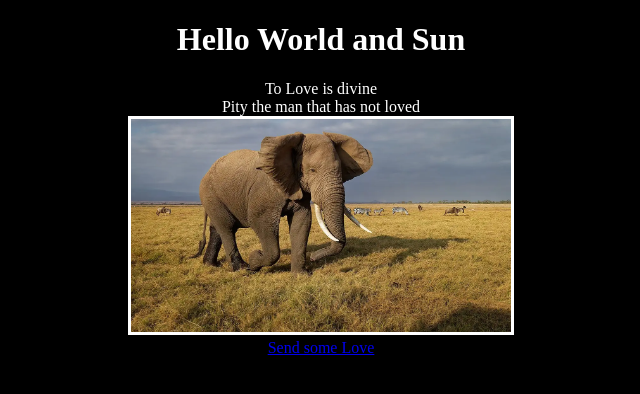
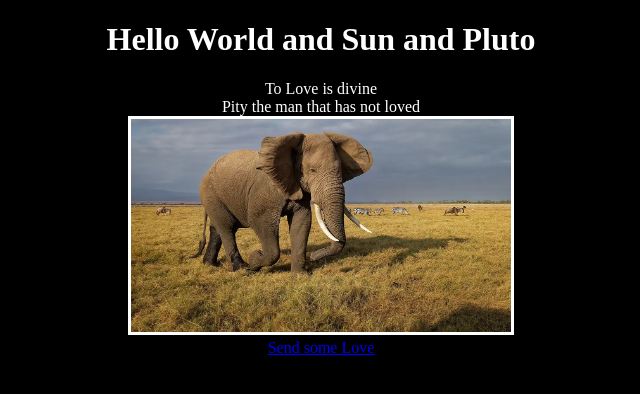
Before and after one commit to TavoGo/fablab-misc, a website: page node_server/public/index.html in a window 1280 px wide. Shown: the whole page, without its empty margins (319-959 px from the left). Drawn offline with Linux system fonts and the light colour scheme.

Commit message:
add Pluto baby

```diff
--- a/node_server/public/index.html
+++ b/node_server/public/index.html
@@ -11,7 +11,7 @@
     <title>My Simple WebPage</title>
   </header>
   <body>
-    <h1>Hello World and Sun</h1>
+    <h1>Hello World and Sun and Pluto</h1>
     <div>To Love is divine</div>
     <div>Pity the man that has not loved</div>
     <span></span>
```
